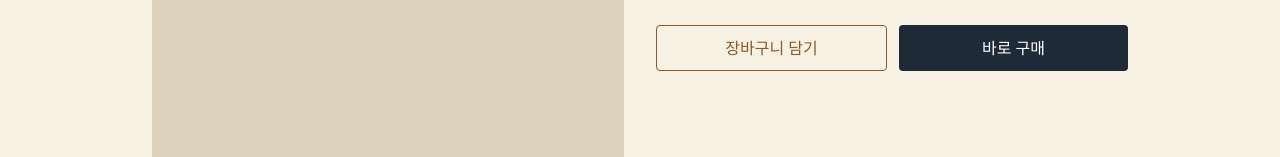
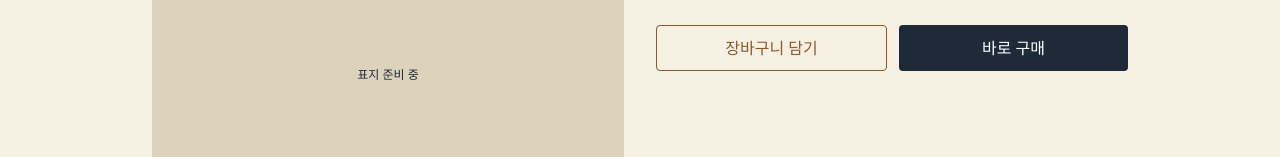
Before and after one commit to Viola-orientalis/book-eating-lion, a React (Vite) app in the folder frontend/: page /products/1 in a window 1280 px wide. Shown: the part 339-496 px from the top of the page. Built offline with nearby package versions, Linux system fonts and the light colour scheme; no server answers; a web font is replaced by a local one.

Commit message:
프론트 수정

```diff
--- a/frontend/src/pages/ProductDetail.jsx
+++ b/frontend/src/pages/ProductDetail.jsx
@@ -16,8 +16,10 @@ export default function ProductDetail() {
   const [quantityError, setQuantityError] = useState('')
   const [cartError, setCartError] = useState('')
   const [submitting, setSubmitting] = useState(false)
+  const [imageLoadFailed, setImageLoadFailed] = useState(false)
 
   useEffect(() => {
+    setImageLoadFailed(false)
     getBookDetail(id).then((res) => setProduct(res.data))
   }, [id])
 
@@ -74,7 +76,21 @@ export default function ProductDetail() {
 
   return (
     <div className="grid grid-cols-1 sm:grid-cols-2 gap-8">
-      <div className="aspect-[3/4] rounded-lg" style={{ background: 'var(--color-line)' }} />
+      <div
+        className="aspect-[3/4] rounded-lg flex items-center justify-center overflow-hidden"
+        style={{ background: 'var(--color-line)' }}
+      >
+        {product.imageUrl && !imageLoadFailed ? (
+          <img
+            src={product.imageUrl}
+            alt={product.title}
+            className="w-full h-full object-cover"
+            onError={() => setImageLoadFailed(true)}
+          />
+        ) : (
+          <span className="text-xs" style={{ color: 'var(--color-ink)' }}>표지 준비 중</span>
+        )}
+      </div>
 
       <div>
         <h1 className="font-display text-2xl font-bold" style={{ color: 'var(--color-ink)' }}>
```
